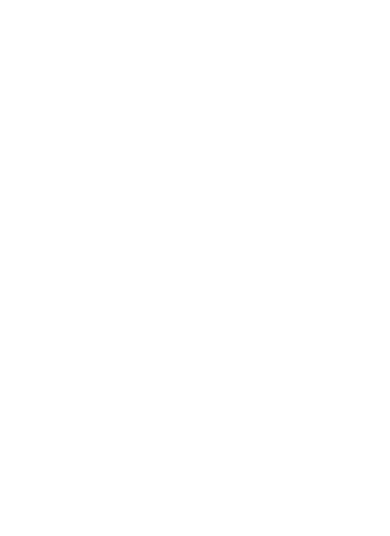
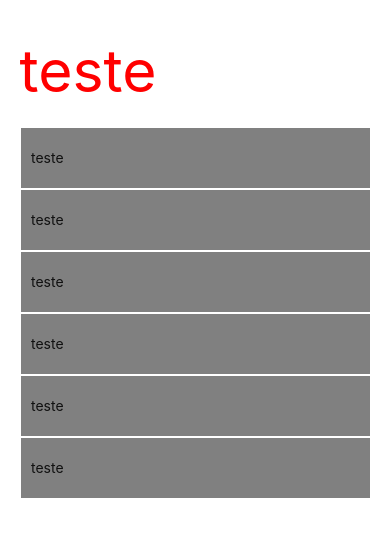
Before and after one commit to hirayGui/proj_reformasite, a plain HTML site: page index.html in a window 390 px wide. Drawn offline with nearby package versions, Linux system fonts and the light colour scheme.

Commit message:
testando grid responsivo

```diff
--- a/css/style.css
+++ b/css/style.css
@@ -1 +1,12 @@
 * {}
+
+h1 {
+    color: red;
+}
+
+.row>div {
+    padding: 10px;
+    background: gray;
+    border: 1px solid white;
+    line-height: 60px;
+}
--- a/index.html
+++ b/index.html
@@ -7,22 +7,45 @@
 <head>
     <meta charset="UTF-8">
     <meta name="viewport" content="width=device-width, initial-scale=1.0">
+    <link rel="stylesheet" href="css/style.css">
 
     <!--Importando ícones-->
     <!--Import Google Icon Font-->
     <link href="https://fonts.googleapis.com/icon?family=Material+Icons" rel="stylesheet">
 
-    <!--Importando o Materialize-->
+    <!--Importando o Materialize CSS-->
     <!-- Compiled and minified CSS -->
     <link rel="stylesheet" href="https://cdnjs.cloudflare.com/ajax/libs/materialize/1.0.0/css/materialize.min.css">
-    <!-- Compiled and minified JavaScript -->
-    <script src="https://cdnjs.cloudflare.com/ajax/libs/materialize/1.0.0/js/materialize.min.js"></script>
 
     <title>MusikCity</title>
 </head>
 
 <body>
 
+    <!--Essa classe container adiciona um recuo aos elementos inseridos na div-->
+    <div class="container">
+        <h1>teste</h1>
+
+        <!--Testando Grid resonsivo de acordo com o tamanho da tela
+            s = small       m = medium
+            l = large       xl = extra large-->
+        <div class="row">
+            <div class="col s12 m6 l4 xl2">teste</div>
+            <div class="col s12 m6 l4 xl2">teste</div>
+            <div class="col s12 m6 l4 xl2">teste</div>
+            <div class="col s12 m6 l4 xl2">teste</div>
+            <div class="col s12 m6 l4 xl2">teste</div>
+            <div class="col s12 m6 l4 xl2">teste</div>
+        </div>
+
+
+
+    </div>
+
+    <!-- Compiled and minified JavaScript -->
+    <script src="https://cdnjs.cloudflare.com/ajax/libs/materialize/1.0.0/js/materialize.min.js"></script>
+    <!--importando JQuery-->
+    <script src="https://code.jquery.com/jquery-3.5.1.min.js"></script>
 </body>
 
 </html>
```
